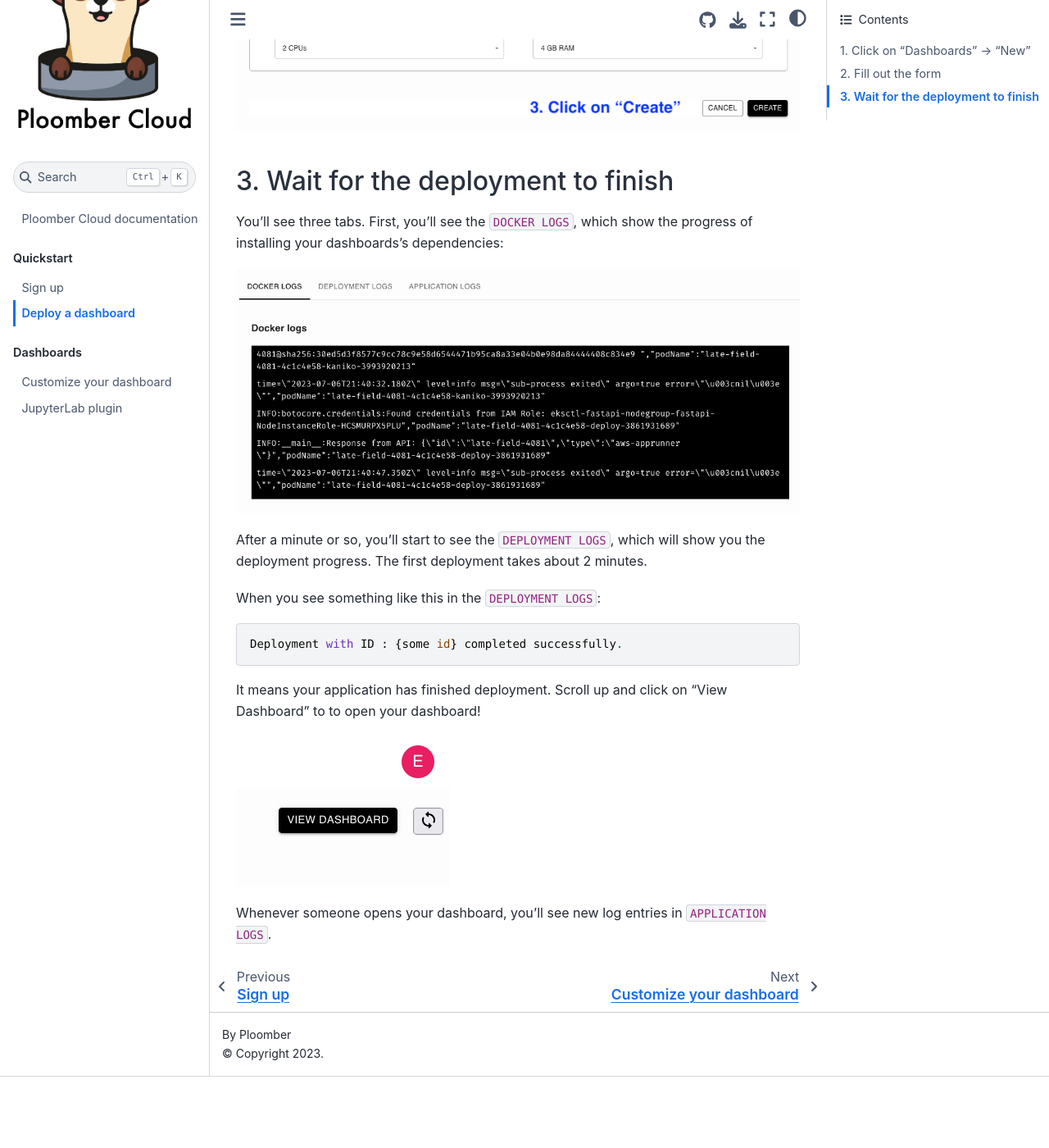
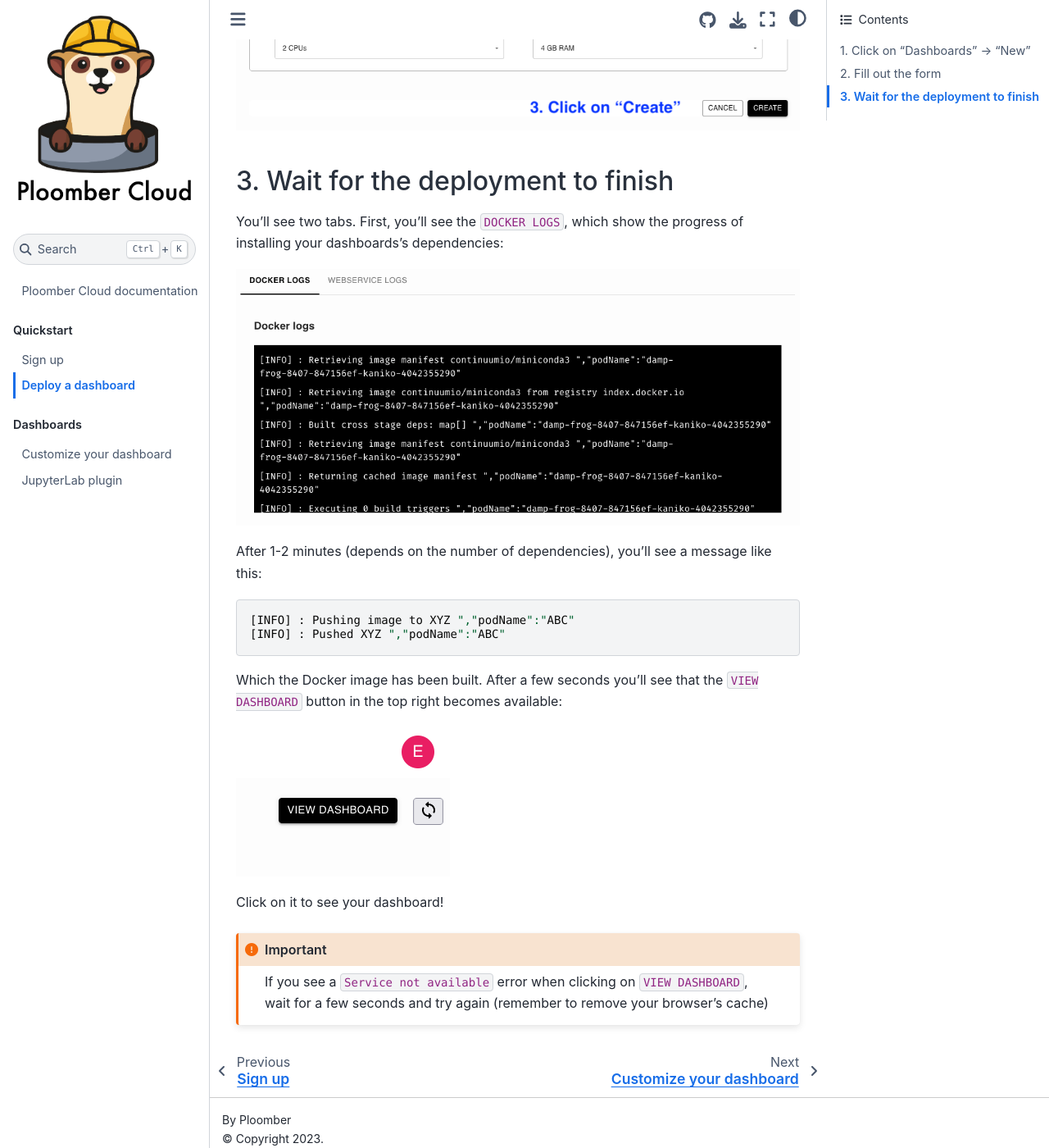
Before and after one commit to ploomber/doc, a Jupyter Book: the page built from doc/quickstart/dashboard.md, in a window 1280 px wide and 1400 px high, scrolled down 922 px. Shown: the whole window at 82% size. Built offline with Jupyter Book 1.0.4 settings and Sphinx 7.4.7 and the Sphinx Book theme 1.1.4, drawn with Linux system fonts in a browser that asks for light colours; before the commit the page ends 2235 px from its top, so only the background shows below that.

````diff
--- a/doc/quickstart/dashboard.md
+++ b/doc/quickstart/dashboard.md
@@ -12,20 +12,23 @@
 
 ## 3. Wait for the deployment to finish
 
-You'll see three tabs. First, you'll see the `DOCKER LOGS`, which show the progress of installing your dashboards's dependencies:
+You'll see two tabs. First, you'll see the `DOCKER LOGS`, which show the progress of installing your dashboards's dependencies:
 
 ![](../static/dashboards-logs.png)
 
-After a minute or so, you'll start to see the `DEPLOYMENT LOGS`, which will show you the deployment progress. The first deployment takes about 2 minutes.
-
-When you see something like this in the `DEPLOYMENT LOGS`:
+After 1-2 minutes (depends on the number of dependencies), you'll see a message like this:
 
 ```
-Deployment with ID : {some id} completed successfully.
+[INFO] : Pushing image to XYZ ","podName":"ABC"
+[INFO] : Pushed XYZ ","podName":"ABC"
 ```
 
-It means your application has finished deployment. Scroll up and click on "View Dashboard" to to open your dashboard!
+Which the Docker image has been built. After a few seconds you'll see that the `VIEW DASHBOARD` button in the top right becomes available:
 
 ![](../static/dashboards-view.png)
 
-Whenever someone opens your dashboard, you'll see new log entries in `APPLICATION LOGS`.
+Click on it to see your dashboard!
+
+```{important}
+If you see a `Service not available` error when clicking on `VIEW DASHBOARD`, wait for a few seconds and try again (remember to remove your browser's cache)
+```
--- a/doc/requirements.txt
+++ /dev/null
@@ -1,3 +0,0 @@
-jupyter-book
-matplotlib
-numpy
--- a/environment.yml
+++ b/environment.yml
@@ -1,9 +1,11 @@
-name: doc
+name: cloud-doc
 
 channels:
   - conda-forge
 
 dependencies:
+  - python=3.11
   - pip
   - pip:
     - jupyter-book
+    - invoke
````
Also changed, not shown: doc/dashboards/jupyterlab-plugin.md (+4 -0 lines), tasks.py (+10 -0 lines), doc/static/dashboards-logs.png.
